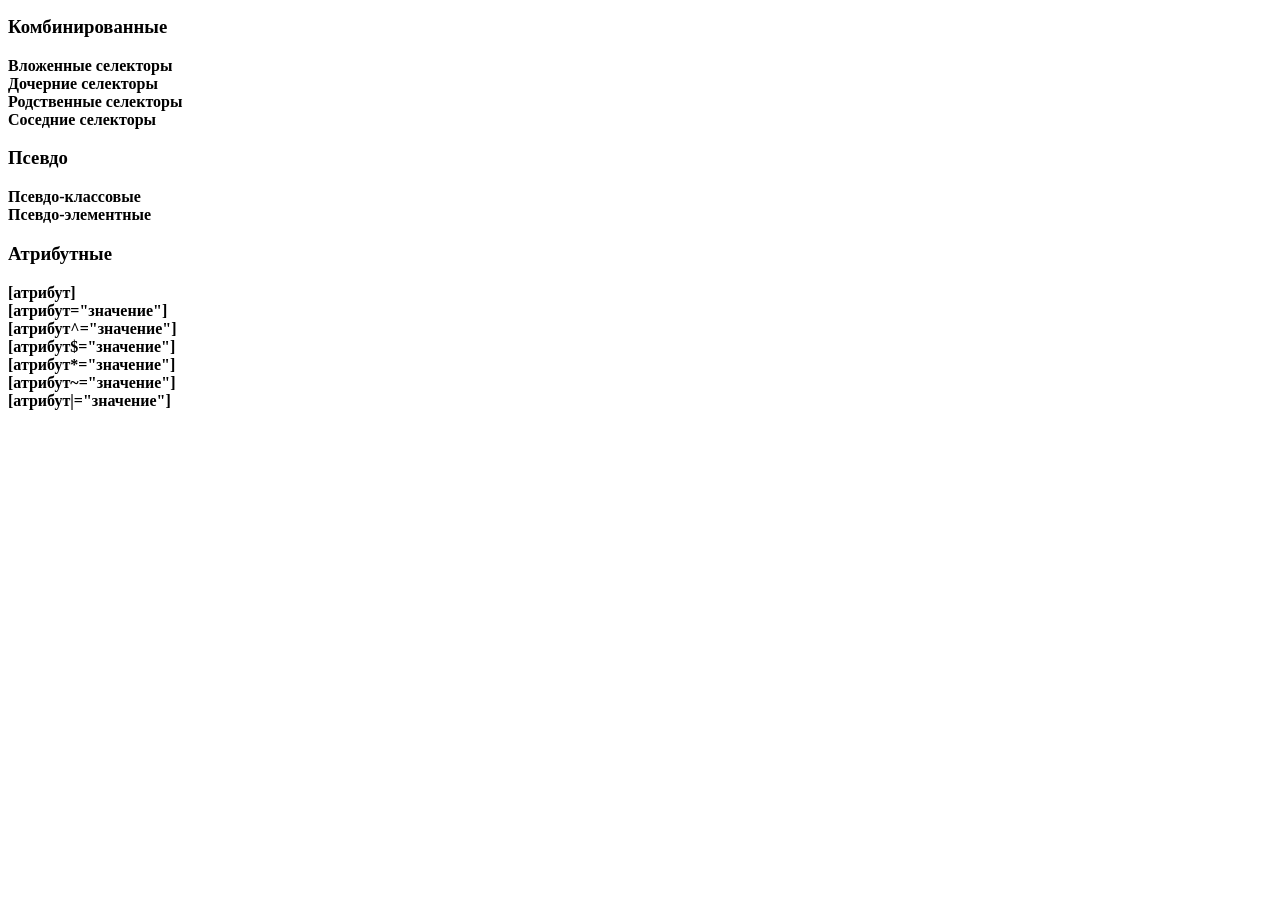
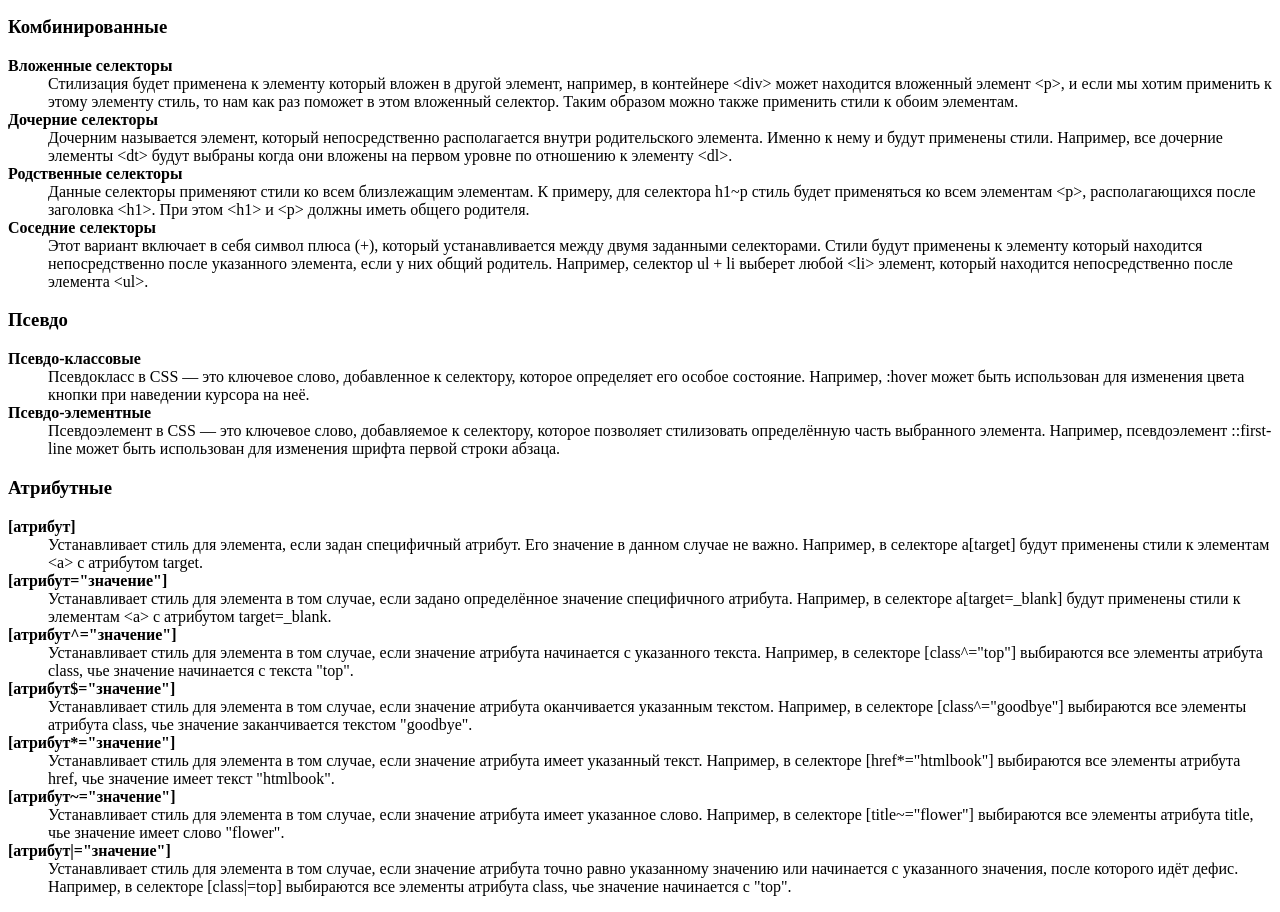
Before and after one commit to Australium/homework-css-selector-explanation, a plain HTML site: page index.html in a window 1280 px wide. Shown: the part 495-1407 px from the top of the page. Before the commit the page ends 921 px from the top, so only its background shows below. Drawn offline with Linux system fonts and the light colour scheme.

Commit message:
finished the whole list of description with full information

```diff
--- a/index.html
+++ b/index.html
@@ -29,37 +29,37 @@
     <h3>Комбинированные</h3>
     <dl>
         <dt><b>Вложенные селекторы</b></dt>
-        <dd></dd>
+        <dd>Стилизация будет применена к элементу который вложен в другой элемент, например, в контейнере &lt;div&gt; может находится вложенный элемент &lt;p&gt;, и если мы хотим применить к этому элементу стиль, то нам как раз поможет в этом вложенный селектор. Таким образом можно также применить стили к обоим элементам.</dd>
         <dt><b>Дочерние селекторы</b></dt>
-        <dd></dd>
+        <dd>Дочерним называется элемент, который непосредственно располагается внутри родительского элемента. Именно к нему и будут применены стили. Например, все дочерние элементы &lt;dt&gt; будут выбраны когда они вложены на первом уровне по отношению к элементу &lt;dl&gt;.</dd>
         <dt><b>Родственные селекторы</b></dt>
-        <dd></dd>
+        <dd>Данные селекторы применяют стили ко всем близлежащим элементам. К примеру, для селектора h1~p стиль будет применяться ко всем элементам &lt;p&gt;, располагающихся после заголовка &lt;h1&gt;. При этом &lt;h1&gt; и &lt;p&gt; должны иметь общего родителя.</dd>
         <dt><b>Соседние селекторы</b></dt>
-        <dd></dd>
+        <dd>Этот вариант включает в себя символ плюса (+), который устанавливается между двумя заданными селекторами. Стили будут применены к элементу который находится непосредственно после указанного элемента, если у них общий родитель. Например, селектор ul + li выберет любой &lt;li&gt; элемент, который  находится непосредственно после элемента &lt;ul&gt;.</dd>
     </dl>
     <h3>Псевдо</h3>
     <dl>
         <dt><b>Псевдо-классовые</b></dt>
-        <dd></dd>
+        <dd>Псевдокласс в CSS — это ключевое слово, добавленное к селектору, которое определяет его особое состояние. Например, :hover может быть использован для изменения цвета кнопки при наведении курсора на неё.</dd>
         <dt><b>Псевдо-элементные</b></dt>
-        <dd></dd>
+        <dd>Псевдоэлемент в CSS — это ключевое слово, добавляемое к селектору, которое позволяет стилизовать определённую часть выбранного элемента. Например, псевдоэлемент ::first-line может быть использован для изменения шрифта первой строки абзаца.</dd>
     </dl>
     <h3>Атрибутные</h3>
     <dl>
         <dt><b>[атрибут]</b></dt>
-        <dd></dd>
+        <dd>Устанавливает стиль для элемента, если задан специфичный атрибут. Его значение в данном случае не важно. Например, в селекторе a[target] будут применены стили к элементам &lt;a&gt; с атрибутом target.</dd>
         <dt><b>[атрибут="значение"]</b></dt>
-        <dd></dd>
+        <dd>Устанавливает стиль для элемента в том случае, если задано определённое значение специфичного атрибута. Например, в селекторе a[target=_blank] будут применены стили к элементам &lt;a&gt; с атрибутом target=_blank.</dd>
         <dt><b>[атрибут^="значение"]</b></dt>
-        <dd></dd>
+        <dd>Устанавливает стиль для элемента в том случае, если значение атрибута начинается с указанного текста. Например, в селекторе [class^="top"] выбираются все элементы атрибута class, чье значение начинается с текста "top".</dd>
         <dt><b>[атрибут$="значение"]</b></dt>
-        <dd></dd>
+        <dd>Устанавливает стиль для элемента в том случае, если значение атрибута оканчивается указанным текстом. Например, в селекторе [class^="goodbye"] выбираются все элементы атрибута class, чье значение заканчивается текстом "goodbye".</dd>
         <dt><b>[атрибут*="значение"]</b></dt>
-        <dd></dd>
+        <dd>Устанавливает стиль для элемента в том случае, если значение атрибута имеет указанный текст. Например, в селекторе [href*="htmlbook"] выбираются все элементы атрибута href, чье значение имеет текст "htmlbook".</dd>
         <dt><b>[атрибут~="значение"]</b></dt>
-        <dd></dd>
+        <dd>Устанавливает стиль для элемента в том случае, если значение атрибута имеет указанное слово. Например, в селекторе [title~="flower"] выбираются все элементы атрибута title, чье значение имеет слово "flower".</dd>
         <dt><b>[атрибут|="значение"]</b></dt>
-        <dd></dd>
+        <dd>Устанавливает стиль для элемента в том случае, если значение атрибута точно равно указанному значению или начинается с указанного значения, после которого идёт дефис. Например, в селекторе [class|=top] выбираются все элементы атрибута class, чье значение начинается с "top".</dd>
     </dl>
 </body>
 </html>
```
